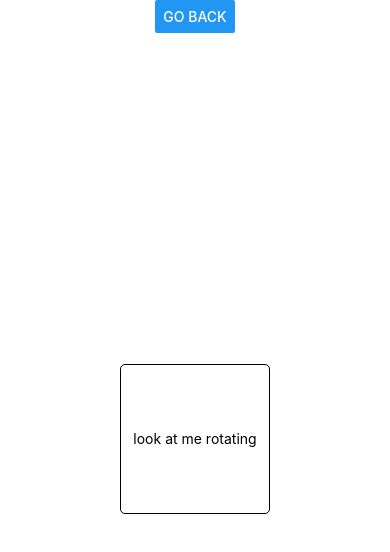
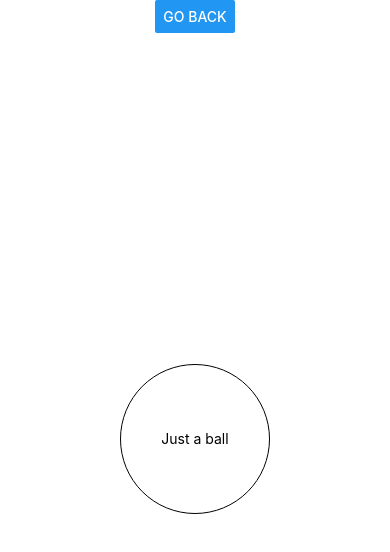
Before and after one commit to pSapien/animations-in-react-native, a React Native app: screen / in a window 390 px wide. Shown: the top 552 px of the page. Built offline with nearby package versions, Linux system fonts and the light colour scheme.

Commit message:
add Easing

```diff
--- a/App.js
+++ b/App.js
@@ -8,6 +8,7 @@ import WidthHeight from './src/4. Width_Height';
 import Absolute from './src/5. Absolute';
 import BackgroundInterpolation from './src/6. Background_Interpolation';
 import Rotation from './src/7. Rotation';
+import Easing from './src/8. Easing';
 
 const AnimationScreen = [
   { title: '1. Opacity', Component: Opacity },
@@ -17,6 +18,7 @@ const AnimationScreen = [
   { title: '5. Absolute', Component: Absolute },
   { title: '6. Background Interpolation', Component: BackgroundInterpolation },
   { title: '7. Rotation', Component: Rotation },
+  { title: '8. Easing', Component: Easing },
 ];
 
 export default function App() {
--- /dev/null
+++ b/src/8. Easing.js
@@ -0,0 +1,56 @@
+import React from 'react';
+import {
+  Stylesheet,
+  View,
+  Animated,
+  StyleSheet,
+  Text,
+  Easing,
+  TouchableWithoutFeedback,
+} from 'react-native';
+
+export default function Rotation() {
+  const [animation, setAnimation] = React.useState(new Animated.Value(0));
+
+  function startAnimation() {
+    Animated.spring(animation, {
+      toValue: 300,
+      duration: 500,
+      // easing: Easing.back(5),
+      // easing: Easing.bounce,
+      // easing: Easing.elastic(3),
+      // easing: Easing.bezier(.06, 1, .86, .23),
+    }).start();
+  }
+
+  const animStyles = {
+    transform: [{ translateY: animation }],
+  };
+
+  return (
+    <View style={styles.container}>
+      <TouchableWithoutFeedback onPress={startAnimation}>
+        <Animated.View style={[styles.box, animStyles]}>
+          <Text>Just a ball</Text>
+        </Animated.View>
+      </TouchableWithoutFeedback>
+    </View>
+  );
+}
+
+const styles = StyleSheet.create({
+  container: {
+    flex: 1,
+    justifyContent: 'center',
+    alignItems: 'center',
+  },
+  box: {
+    width: 150,
+    height: 150,
+    borderWidth: 1,
+    borderRadius: 75,
+    borderColor: 'black',
+    justifyContent: 'center',
+    alignItems: 'center',
+  }
+});
```
